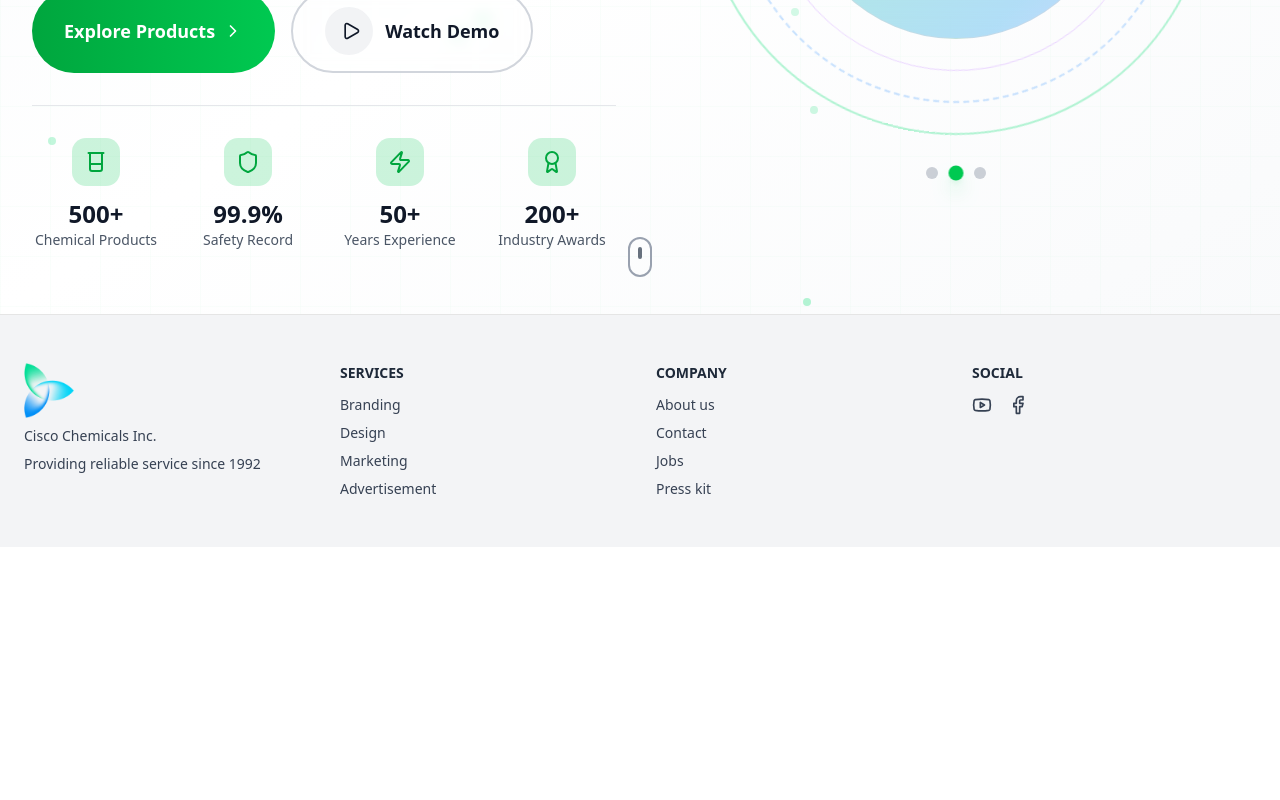
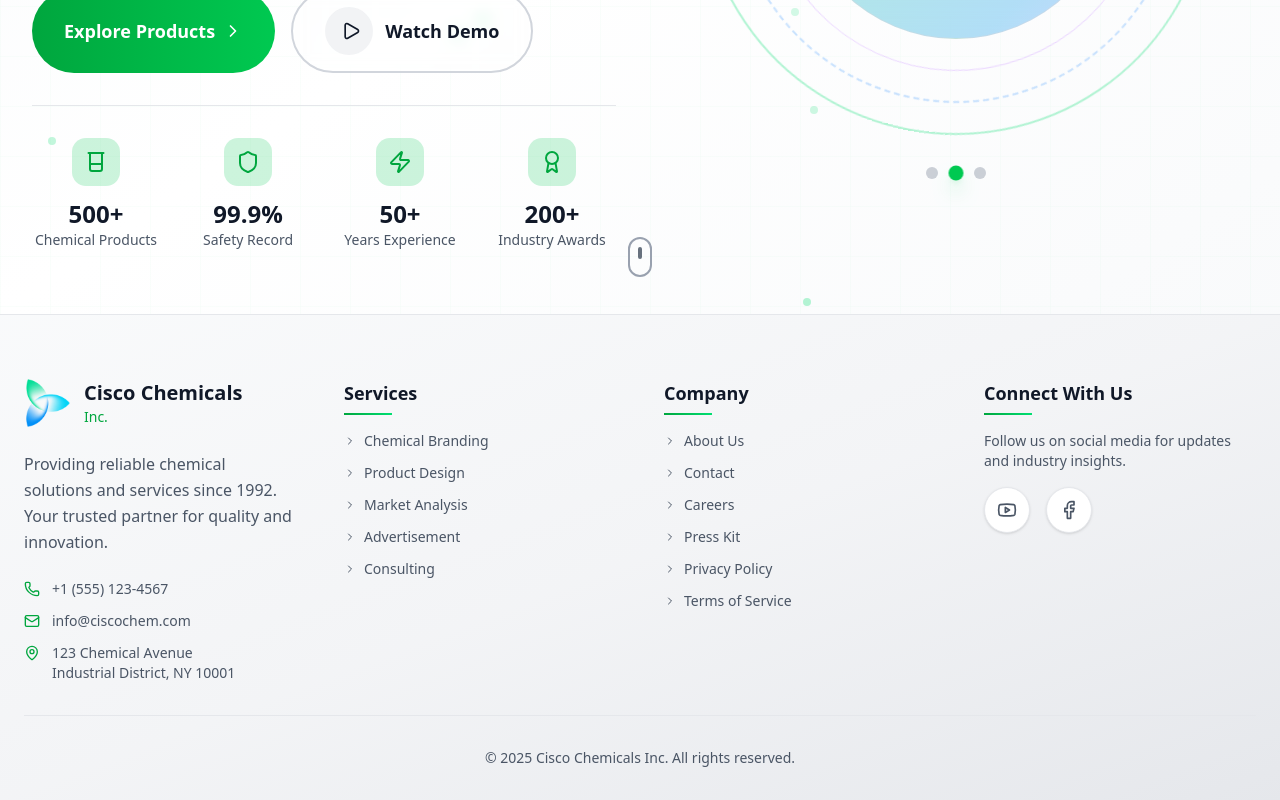
Before and after one commit to rakibhassan01/cisco_chemical, a Next.js app: page / in a window 1280 px wide. Shown: the part 544-1344 px from the top of the page. Before the commit the page ends 1091 px from the top, so only its background shows below. Built offline with nearby package versions, Linux system fonts and the light colour scheme.

Commit message:
update footer component

```diff
--- a/src/modules/home/ui/components/footer.tsx
+++ b/src/modules/home/ui/components/footer.tsx
@@ -1,69 +1,166 @@
 import Link from "next/link";
 import Image from "next/image";
-import { Youtube, Facebook } from "lucide-react";
+import {
+  Youtube,
+  Facebook,
+  Mail,
+  MapPin,
+  Phone,
+  ChevronRight,
+} from "lucide-react";
 
 export const Footer = () => {
+  const currentYear = new Date().getFullYear();
+
   return (
-    <footer className="bg-gray-100 border-t text-sm text-gray-700">
-      <div className="max-w-7xl mx-auto grid grid-cols-1 md:grid-cols-4 gap-8 px-6 py-12">
-        {/* Logo & Description */}
-        <div className="space-y-2">
-          <Image src="/images/logo.png" alt="Logo" width={50} height={50} />
-          <p className="font-medium">Cisco Chemicals Inc.</p>
-          <p>Providing reliable service since 1992</p>
+    <footer className="bg-gradient-to-br from-gray-50 via-gray-100 to-gray-200 dark:from-gray-900 dark:via-gray-800 dark:to-gray-900 border-t border-gray-200 dark:border-gray-700">
+      <div className="max-w-7xl mx-auto px-6 pt-16 pb-8">
+        {/* Main Footer Content */}
+        <div className="grid grid-cols-1 md:grid-cols-2 lg:grid-cols-4 gap-12 mb-8">
+          {/* Company Info */}
+          <div className="space-y-6">
+            <div className="flex items-center space-x-3 group">
+              <div className="relative w-12 h-12 overflow-hidden p-2 transition-all duration-300">
+                <Image
+                  src="/images/logo.png"
+                  alt="Cisco Chemicals Logo"
+                  fill
+                  className="object-contain transition-transform duration-300 group-hover:scale-110"
+                />
+              </div>
+              <div>
+                <h3 className="font-bold text-xl text-gray-900 dark:text-white">
+                  Cisco Chemicals
+                </h3>
+                <p className="text-sm text-green-600 dark:text-green-400 font-medium">
+                  Inc.
+                </p>
+              </div>
+            </div>
+
+            <p className="text-gray-600 dark:text-gray-300 leading-relaxed">
+              Providing reliable chemical solutions and services since 1992.
+              Your trusted partner for quality and innovation.
+            </p>
+
+            {/* Contact Info */}
+            <div className="space-y-3">
+              <div className="flex items-center space-x-3 text-gray-600 dark:text-gray-300">
+                <Phone className="w-4 h-4 text-green-600 dark:text-green-400" />
+                <span className="text-sm">+1 (555) 123-4567</span>
+              </div>
+              <div className="flex items-center space-x-3 text-gray-600 dark:text-gray-300">
+                <Mail className="w-4 h-4 text-green-600 dark:text-green-400" />
+                <span className="text-sm">info@ciscochem.com</span>
+              </div>
+              <div className="flex items-start space-x-3 text-gray-600 dark:text-gray-300">
+                <MapPin className="w-4 h-4 text-green-600 dark:text-green-400 mt-0.5" />
+                <span className="text-sm">
+                  123 Chemical Avenue
+                  <br />
+                  Industrial District, NY 10001
+                </span>
+              </div>
+            </div>
           </div>
 
           {/* Services */}
-        <div>
-          <p className="font-bold text-gray-800 mb-3">SERVICES</p>
-          <ul className="space-y-2">
-            <li>
-              <Link href="#">Branding</Link>
+          <div className="space-y-6">
+            <h4 className="font-bold text-lg text-gray-900 dark:text-white relative">
+              Services
+              <div className="absolute -bottom-2 left-0 w-12 h-0.5 bg-gradient-to-r from-green-600 to-green-400 dark:from-green-400 dark:to-green-300"></div>
+            </h4>
+            <ul className="space-y-3">
+              {[
+                { label: "Chemical Branding", href: "/services/branding" },
+                { label: "Product Design", href: "/services/design" },
+                { label: "Market Analysis", href: "/services/marketing" },
+                { label: "Advertisement", href: "/services/advertisement" },
+                { label: "Consulting", href: "/services/consulting" },
+              ].map((service, index) => (
+                <li key={index}>
+                  <Link
+                    href={service.href}
+                    className="group flex items-center space-x-2 text-gray-600 dark:text-gray-300 hover:text-green-600 dark:hover:text-green-400 transition-all duration-300"
+                  >
+                    <ChevronRight className="w-3 h-3 transform group-hover:translate-x-1 transition-transform duration-300" />
+                    <span className="text-sm group-hover:underline underline-offset-2">
+                      {service.label}
+                    </span>
+                  </Link>
                 </li>
-            <li>
-              <Link href="#">Design</Link>
-            </li>
-            <li>
-              <Link href="#">Marketing</Link>
-            </li>
-            <li>
-              <Link href="#">Advertisement</Link>
-            </li>
+              ))}
             </ul>
           </div>
 
           {/* Company */}
-        <div>
-          <p className="font-bold text-gray-800 mb-3">COMPANY</p>
-          <ul className="space-y-2">
-            <li>
-              <Link href="#">About us</Link>
+          <div className="space-y-6">
+            <h4 className="font-bold text-lg text-gray-900 dark:text-white relative">
+              Company
+              <div className="absolute -bottom-2 left-0 w-12 h-0.5 bg-gradient-to-r from-green-600 to-green-400 dark:from-green-400 dark:to-green-300"></div>
+            </h4>
+            <ul className="space-y-3">
+              {[
+                { label: "About Us", href: "/about" },
+                { label: "Contact", href: "/contact" },
+                { label: "Careers", href: "/careers" },
+                { label: "Press Kit", href: "/press" },
+                { label: "Privacy Policy", href: "/privacy" },
+                { label: "Terms of Service", href: "/terms" },
+              ].map((item, index) => (
+                <li key={index}>
+                  <Link
+                    href={item.href}
+                    className="group flex items-center space-x-2 text-gray-600 dark:text-gray-300 hover:text-green-600 dark:hover:text-green-400 transition-all duration-300"
+                  >
+                    <ChevronRight className="w-3 h-3 transform group-hover:translate-x-1 transition-transform duration-300" />
+                    <span className="text-sm group-hover:underline underline-offset-2">
+                      {item.label}
+                    </span>
+                  </Link>
                 </li>
-            <li>
-              <Link href="#">Contact</Link>
-            </li>
-            <li>
-              <Link href="#">Jobs</Link>
-            </li>
-            <li>
-              <Link href="#">Press kit</Link>
-            </li>
+              ))}
             </ul>
           </div>
 
-        {/* Social */}
-        <div>
-          <p className="font-bold text-gray-800 mb-3">SOCIAL</p>
-          <div className="flex items-center gap-4">
-            {/* <Link href="#">
-              <X className="w-5 h-5" />
-            </Link> */}
-            <Link href="#">
-              <Youtube className="w-5 h-5" />
+          {/* Social*/}
+          <div className="space-y-6">
+            <h4 className="font-bold text-lg text-gray-900 dark:text-white relative">
+              Connect With Us
+              <div className="absolute -bottom-2 left-0 w-12 h-0.5 bg-gradient-to-r from-green-600 to-green-400 dark:from-green-400 dark:to-green-300"></div>
+            </h4>
+
+            {/* Social Links */}
+            <div className="space-y-4">
+              <p className="text-sm text-gray-600 dark:text-gray-300">
+                Follow us on social media for updates and industry insights.
+              </p>
+
+              <div className="flex items-center space-x-4">
+                <Link
+                  href="https://youtube.com"
+                  className="group relative p-3 rounded-full bg-white dark:bg-gray-800 border border-gray-200 dark:border-gray-700 hover:border-red-300 dark:hover:border-red-400 shadow-sm hover:shadow-md transition-all duration-300"
+                >
+                  <Youtube className="w-5 h-5 text-gray-600 dark:text-gray-300 group-hover:text-red-600 dark:group-hover:text-red-400 transition-colors duration-300" />
+                  <div className="absolute inset-0 rounded-full bg-red-50 dark:bg-red-950/20 scale-0 group-hover:scale-100 transition-transform duration-300 -z-10"></div>
                 </Link>
-            <Link href="#">
-              <Facebook className="w-5 h-5" />
+
+                <Link
+                  href="https://facebook.com"
+                  className="group relative p-3 rounded-full bg-white dark:bg-gray-800 border border-gray-200 dark:border-gray-700 hover:border-blue-300 dark:hover:border-blue-400 shadow-sm hover:shadow-md transition-all duration-300"
+                >
+                  <Facebook className="w-5 h-5 text-gray-600 dark:text-gray-300 group-hover:text-blue-600 dark:group-hover:text-blue-400 transition-colors duration-300" />
+                  <div className="absolute inset-0 rounded-full bg-blue-50 dark:bg-blue-950/20 scale-0 group-hover:scale-100 transition-transform duration-300 -z-10"></div>
                 </Link>
+              </div>
+            </div>
+          </div>
+        </div>
+
+        {/* Copyright moved to bottom */}
+        <div className="pt-8 border-t border-gray-200 dark:border-gray-700">
+          <div className="text-xs sm:text-sm text-gray-600 dark:text-gray-300 text-center">
+            © {currentYear} Cisco Chemicals Inc. All rights reserved.
           </div>
         </div>
       </div>
```
Lines whose indentation alone changed are shown as unchanged.
